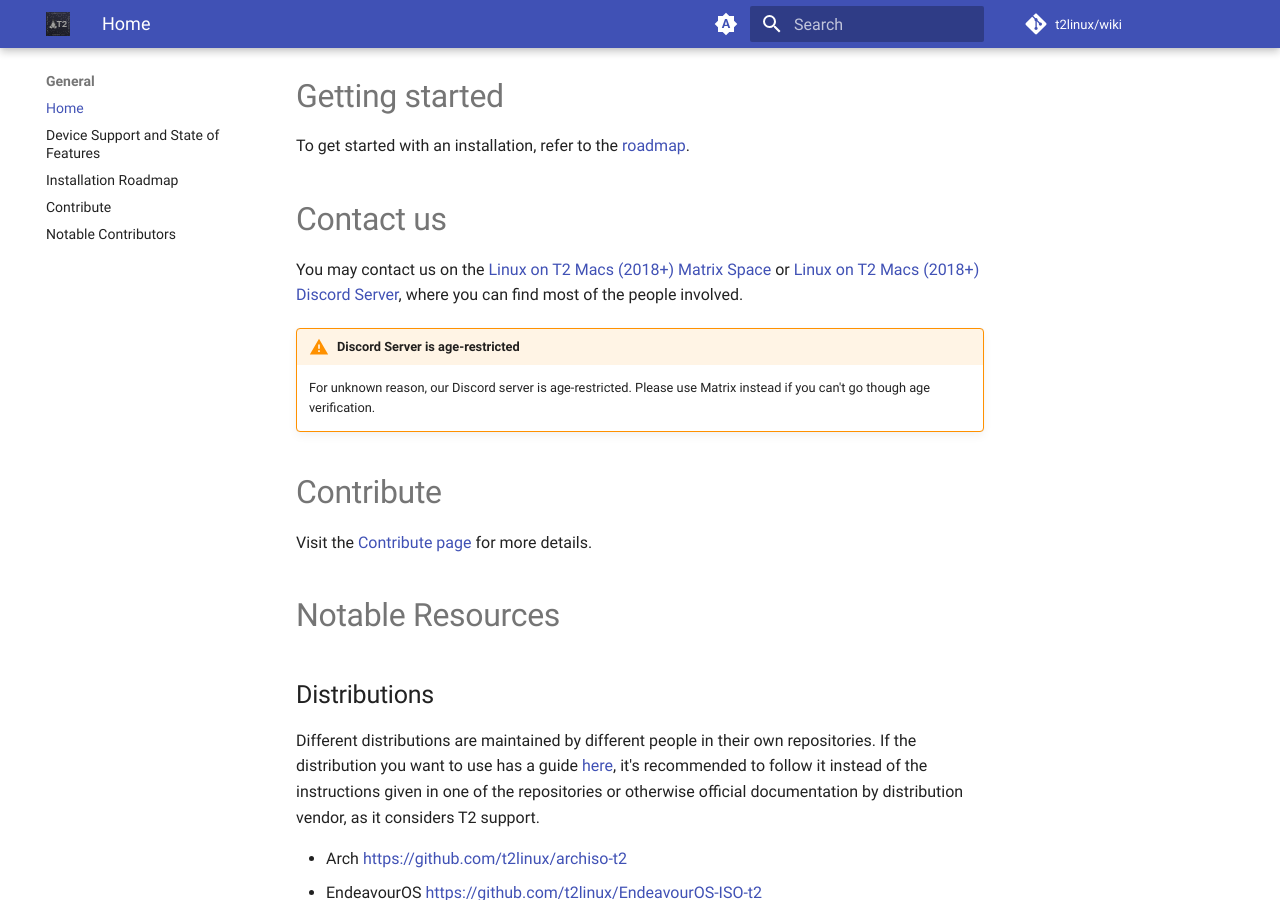
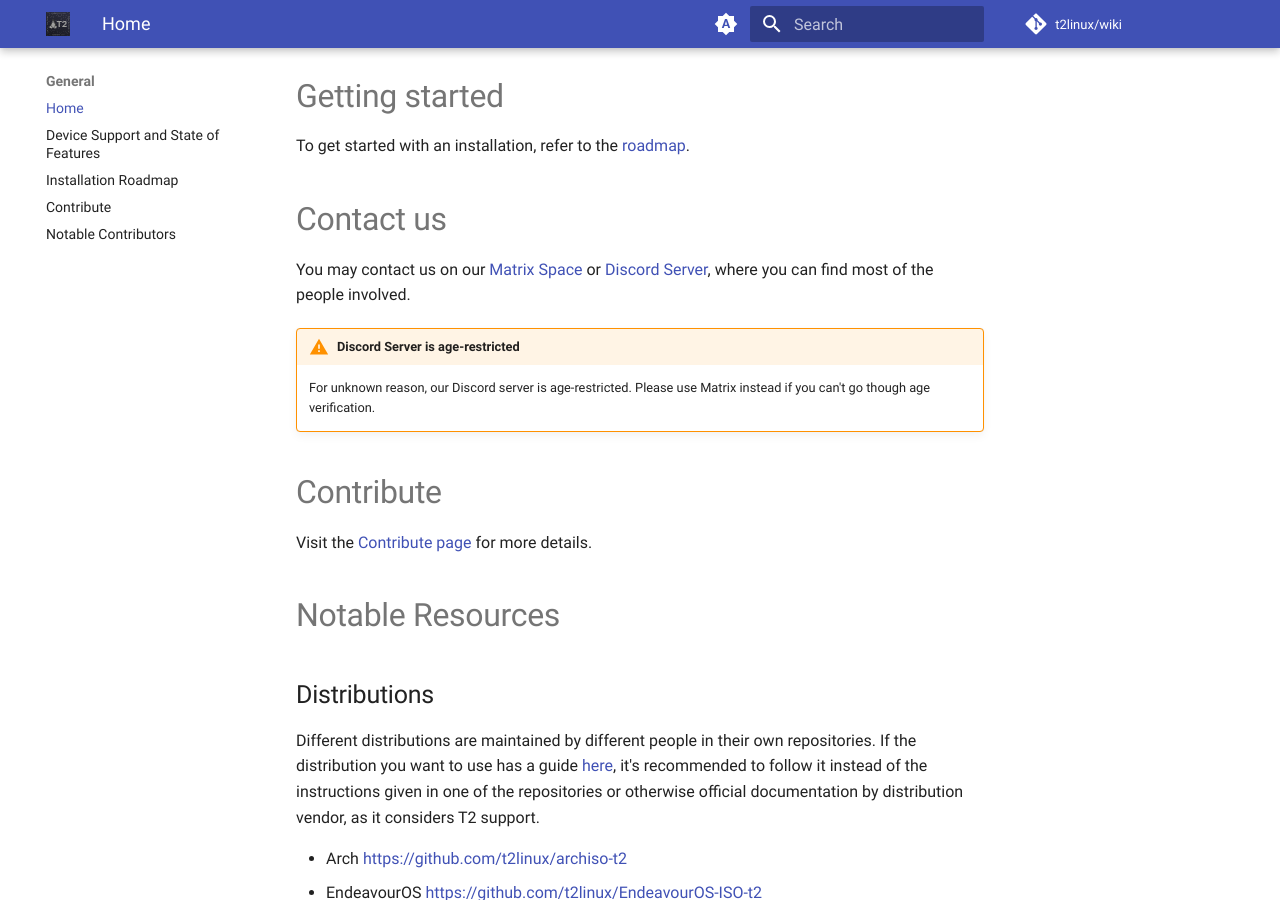
Before and after one commit to t2linux/wiki, an MkDocs documentation site: the page built from docs/index.md, in a window 1280 px wide and 900 px high, scrolled down 347 px. Built offline with MkDocs 1.6.1 and Material for MkDocs 9.7.7, drawn with Linux system fonts in a browser that asks for light colours; comment, search, counter and statistics services are not loaded.

Commit message:
Index: Shorten the line having invite links

```diff
--- a/docs/index.md
+++ b/docs/index.md
@@ -11,7 +11,7 @@ To get started with an installation, refer to the [roadmap](https://wiki.t2linux
 
 # Contact us
 
-You may contact us on the [Linux on T2 Macs (2018+) Matrix Space](https://matrix.to/#/#space:t2linux.org) or [Linux on T2 Macs (2018+) Discord Server](https://discord.com/invite/68MRhQu), where you can find most of the people involved.
+You may contact us on our [Matrix Space](https://matrix.to/#/#space:t2linux.org) or [Discord Server](https://discord.com/invite/68MRhQu), where you can find most of the people involved.
 
 !!! Warning "Discord Server is age-restricted"
     For unknown reason, our Discord server is age-restricted. Please use Matrix instead if you can't go though age verification.
```
